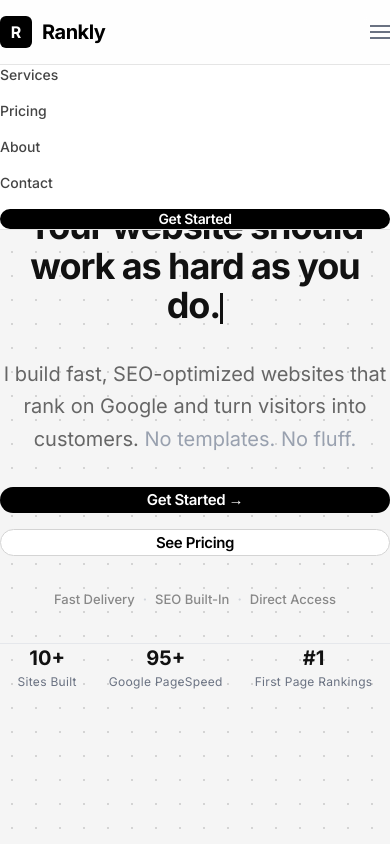
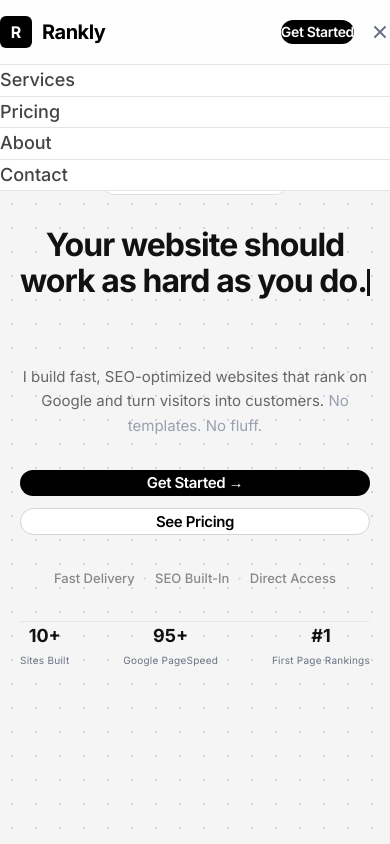
Before and after one commit to AayushLami/aayushPort, a Next.js app: page / in a window 390 px wide. Both pictures are taken after a click on the button "Open menu". Shown: the top 844 px of the page. Built offline with nearby package versions, Linux system fonts and the light colour scheme.

Commit message:
design: complete mobile optimization and responsiveness sweep

```diff
--- a/app/globals.css
+++ b/app/globals.css
@@ -27,6 +27,7 @@ body {
   background-color: #ffffff !important;
   color: #111111 !important;
   line-height: 1.7 !important;
+  overflow-x: hidden;
 }
 
 /* ─── Focus rings ───────────────────────────────────────────────── */
@@ -77,6 +78,12 @@ section {
   padding-bottom: 120px;
 }
 
+@media (max-width: 767px) {
+  section {
+    padding: 80px 20px !important;
+  }
+}
+
 .section-eyebrow {
   margin-bottom: 12px;
 }
--- a/components/About.tsx
+++ b/components/About.tsx
@@ -53,7 +53,7 @@ export function About() {
             initial={{ opacity: 0, y: 16 }}
             animate={isInView ? { opacity: 1, y: 0 } : {}}
             transition={{ duration: 0.5, delay: 0.2 }}
-            className="text-[#444444] leading-[1.7] text-base md:text-lg text-center"
+            className="text-[#444444] leading-[1.7] text-sm md:text-base lg:text-lg text-center"
           >
             I work with businesses across the USA to build websites that don&apos;t
             just look good — they generate leads, increase sales, and grow revenue.
@@ -61,15 +61,15 @@ export function About() {
             that turns your site into your best salesperson.
           </motion.p>
 
-          {/* Centered Bullet list */}
+          {/* Centered Bullet list (2 columns on desktop, 1 on mobile) */}
           <motion.ul
             initial={{ opacity: 0, y: 16 }}
             animate={isInView ? { opacity: 1, y: 0 } : {}}
             transition={{ duration: 0.5, delay: 0.3 }}
-            className="flex flex-col items-center gap-3 w-full"
+            className="grid grid-cols-1 md:grid-cols-2 gap-3 md:gap-x-8 md:gap-y-4 w-full max-w-md md:max-w-xl mx-auto"
           >
             {bullets.map((b, i) => (
-              <li key={i} className="flex items-center gap-3 justify-center">
+              <li key={i} className="flex items-center gap-3 justify-start">
                 <CheckCircle2 size={16} className="text-[#111111] shrink-0 animate-pulse" strokeWidth={2.5} />
                 <span className="text-sm font-medium text-[#444444] leading-[1.7]">{b}</span>
               </li>
--- a/components/FinalCTA.tsx
+++ b/components/FinalCTA.tsx
@@ -121,7 +121,7 @@ export function FinalCTA() {
           animate={isInView ? { opacity: 1, y: 0 } : {}}
           transition={{ duration: 0.5, delay: 0.1 }}
           className="section-title font-heading font-extrabold text-white leading-[1.05] tracking-[-0.03em] max-w-4xl"
-          style={{ fontSize: "clamp(36px, 5vw, 64px)" }}
+          style={{ fontSize: "clamp(28px, 6vw, 80px)" }}
         >
           Your competitors already have a site.
           <span className="block text-neutral-500 mt-3">Do it better.</span>
--- a/components/Hero.tsx
+++ b/components/Hero.tsx
@@ -80,7 +80,7 @@ export function Hero() {
         {/* Typewriter headline */}
         <h1
           className="font-heading font-extrabold text-[#111111] leading-[1.1] tracking-[-0.03em] min-h-[3.3em] sm:min-h-[2.2em] md:min-h-[2.2em] max-w-4xl"
-          style={{ fontSize: "clamp(36px, 5vw, 64px)" }}
+          style={{ fontSize: "clamp(32px, 8vw, 96px)" }}
         >
           {displayed}
           <span
@@ -98,7 +98,8 @@ export function Hero() {
               initial={{ opacity: 0, y: 12 }}
               animate={{ opacity: 1, y: 0 }}
               transition={{ duration: 0.6, ease: "easeOut" }}
-              className="text-[20px] text-[#666666] max-w-[520px] mx-auto leading-relaxed"
+              className="text-[#666666] max-w-[520px] mx-auto leading-relaxed"
+              style={{ fontSize: "clamp(15px, 3vw, 20px)" }}
             >
               I build fast, SEO-optimized websites that rank on Google and turn
               visitors into customers. <span className="text-gray-400">No templates. No fluff.</span>
@@ -113,7 +114,7 @@ export function Hero() {
               initial={{ opacity: 0, y: 12 }}
               animate={{ opacity: 1, y: 0 }}
               transition={{ duration: 0.6, ease: "easeOut", delay: 0.15 }}
-              className="flex flex-col sm:flex-row items-center justify-center gap-4 w-full sm:w-auto"
+              className="flex flex-col sm:flex-row items-center justify-center gap-3 w-full sm:w-auto"
             >
               <button
                 onClick={triggerContactModal}
@@ -138,7 +139,7 @@ export function Hero() {
               initial={{ opacity: 0 }}
               animate={{ opacity: 1 }}
               transition={{ duration: 0.5, delay: 0.3 }}
-              className="text-[13px] text-[#888888] font-medium flex items-center justify-center gap-2"
+              className="text-[13px] text-[#888888] font-medium flex flex-wrap items-center justify-center gap-x-2 gap-y-1.5 px-4"
             >
               <span>Fast Delivery</span>
               <span className="text-gray-300 font-bold">&middot;</span>
@@ -156,14 +157,14 @@ export function Hero() {
               initial={{ opacity: 0 }}
               animate={{ opacity: 1 }}
               transition={{ duration: 0.6, delay: 0.4 }}
-              className="flex flex-wrap items-center justify-center gap-8 mt-[60px] border-t border-gray-200 pt-8 w-full max-w-md"
+              className="flex flex-row flex-nowrap items-center justify-between mt-[60px] border-t border-gray-200 pt-8 w-full max-w-sm px-4"
             >
               {stats.map((stat, i) => (
                 <div key={i} className="flex flex-col items-center gap-0.5">
-                  <span className="font-heading text-xl font-bold text-[#111111]">
+                  <span className="font-heading text-lg sm:text-xl font-bold text-[#111111]">
                     {stat.value}
                   </span>
-                  <span className="text-xs text-gray-500 tracking-wide">
+                  <span className="text-[10px] sm:text-xs text-gray-500 tracking-wide">
                     {stat.label}
                   </span>
                 </div>
--- a/components/Navbar.tsx
+++ b/components/Navbar.tsx
@@ -12,12 +12,14 @@ const navLinks = [
 
 export function Navbar() {
   const [hidden, setHidden] = useState(false);
+  const [isOpen, setIsOpen] = useState(false);
   const [lastY, setLastY] = useState(0);
   const { scrollY } = useScroll();
 
   useMotionValueEvent(scrollY, "change", (latest) => {
     if (latest > lastY && latest > 80) {
       setHidden(true);
+      setIsOpen(false); // Close mobile menu when scrolling down
     } else {
       setHidden(false);
     }
@@ -26,6 +28,7 @@ export function Navbar() {
 
   const triggerContactModal = (e: React.MouseEvent) => {
     e.preventDefault();
+    setIsOpen(false);
     window.dispatchEvent(new CustomEvent("open-contact-modal"));
   };
 
@@ -64,10 +67,11 @@ export function Navbar() {
           ))}
         </div>
 
-        {/* CTA */}
+        {/* CTA and Hamburger Group */}
+        <div className="flex items-center gap-4">
           <button
             onClick={triggerContactModal}
-          className="hidden md:inline-flex items-center justify-center font-semibold text-sm tracking-tight text-white bg-black hover:bg-neutral-800 transition-colors px-[22px] py-[10px] rounded-full cursor-pointer"
+            className="inline-flex items-center justify-center font-semibold tracking-tight text-white bg-black hover:bg-neutral-800 transition-colors px-4 py-2 text-[14px] md:px-[22px] md:py-[10px] md:text-sm rounded-full cursor-pointer"
           >
             Get Started
           </button>
@@ -75,49 +79,48 @@ export function Navbar() {
           {/* Mobile menu button */}
           <button
             className="md:hidden text-gray-500 hover:text-black transition-colors focus:outline-none p-1"
-          aria-label="Open menu"
-          onClick={() => {
-            const el = document.getElementById("mobile-menu");
-            if (el) el.classList.toggle("hidden");
-          }}
+            aria-label={isOpen ? "Close menu" : "Open menu"}
+            onClick={() => setIsOpen(!isOpen)}
           >
+            {isOpen ? (
+              <svg width="20" height="20" viewBox="0 0 20 20" fill="currentColor">
+                <path
+                  fillRule="evenodd"
+                  d="M4.293 4.293a1 1 0 011.414 0L10 8.586l4.293-4.293a1 1 0 111.414 1.414L11.414 10l4.293 4.293a1 1 0 01-1.414 1.414L10 11.414l-4.293 4.293a1 1 0 01-1.414-1.414L8.586 10 4.293 5.707a1 1 0 010-1.414z"
+                  clipRule="evenodd"
+                />
+              </svg>
+            ) : (
               <svg width="20" height="20" viewBox="0 0 20 20" fill="currentColor">
                 <rect y="3" width="20" height="2" />
                 <rect y="9" width="20" height="2" />
                 <rect y="15" width="20" height="2" />
               </svg>
+            )}
           </button>
         </div>
+      </div>
 
-      {/* Mobile Menu */}
+      {/* Mobile Menu Dropdown */}
+      {isOpen && (
         <div
           id="mobile-menu"
-        className="hidden md:hidden border-t border-[#e5e5e5] bg-white"
+          className="md:hidden border-t border-[#e5e5e5] bg-white w-full"
         >
-        <div className="px-6 py-4 flex flex-col gap-4">
+          <div className="p-5 flex flex-col">
             {navLinks.map((link) => (
               <a
                 key={link.label}
                 href={link.href}
-              className="text-sm font-medium text-[#444444] hover:text-black transition-colors"
-              onClick={() =>
-                document.getElementById("mobile-menu")?.classList.add("hidden")
-              }
+                className="text-[18px] font-medium text-[#444444] hover:text-black py-4 border-b border-[#e5e5e5] last:border-0 transition-colors"
+                onClick={() => setIsOpen(false)}
               >
                 {link.label}
               </a>
             ))}
-          <button
-            onClick={(e) => {
-              triggerContactModal(e);
-              document.getElementById("mobile-menu")?.classList.add("hidden");
-            }}
-            className="w-full inline-flex items-center justify-center font-semibold text-sm tracking-tight text-white bg-black hover:bg-neutral-800 transition-colors py-[10px] px-[22px] rounded-full cursor-pointer"
-          >
-            Get Started
-          </button>
           </div>
         </div>
+      )}
     </motion.nav>
   );
 }
--- a/components/Pricing.tsx
+++ b/components/Pricing.tsx
@@ -157,7 +157,7 @@ export function Pricing() {
           animate={isInView ? { opacity: 1, y: 0 } : {}}
           transition={{ duration: 0.5, delay: 0.25 }}
           whileHover={{ y: -3 }}
-          className="mt-[24px] w-full bg-white rounded-[16px] px-[28px] py-[20px] flex items-center justify-between gap-4 text-left shadow-[0_1px_3px_rgba(0,0,0,0.07)] hover:shadow-[0_8px_24px_rgba(0,0,0,0.1)] transition-all duration-200 ease-out cursor-default"
+          className="mt-[24px] w-full bg-white rounded-[16px] px-[28px] py-[20px] flex flex-col sm:flex-row sm:items-center justify-between gap-4 text-left shadow-[0_1px_3px_rgba(0,0,0,0.07)] hover:shadow-[0_8px_24px_rgba(0,0,0,0.1)] transition-all duration-200 ease-out cursor-default"
         >
           <div className="flex flex-col gap-1 text-left">
             <span className="font-heading text-base font-bold text-[#111111]">
```
Also changed, not shown: components/Footer.tsx (+8 -8 lines). Lines whose indentation alone changed are shown as unchanged.
